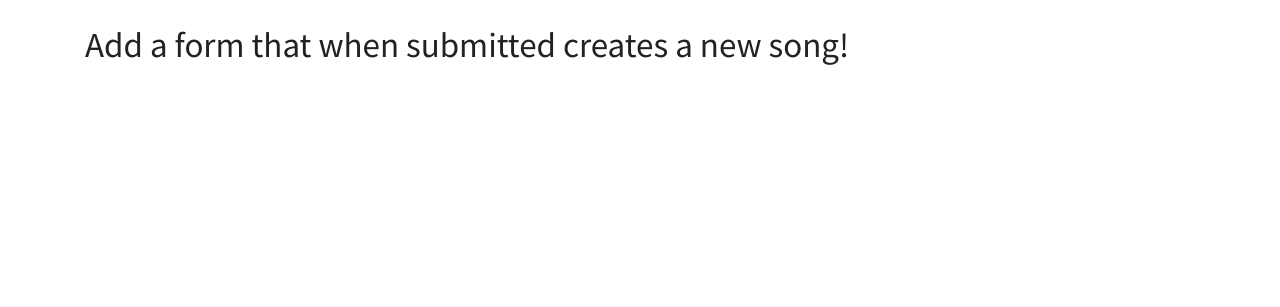
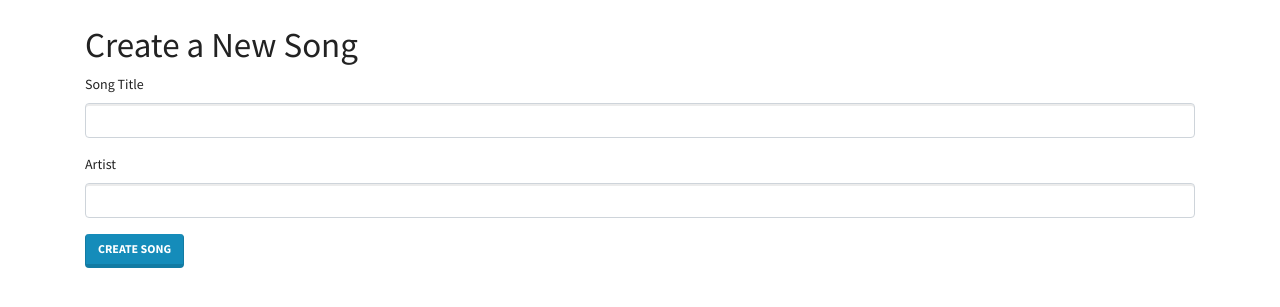
Before and after one commit to sdunlap1/databases, a Flask app: template playlist-app/templates/new_song.html in a window 1280 px wide. Shown: the part 57-364 px from the top of the page. Run offline with Flask 3, Linux system fonts and the light colour scheme; the template is opened without the code that fills it: values that come from a table or form of the project are taken from there, others are empty; parts of the project's set-up code (start-up, migrations or seed data) failed here and were passed over; some libraries are stand-ins or nearby versions.

Commit message:
Finished coding

```diff
--- a/playlist-app/app.py
+++ b/playlist-app/app.py
@@ -1,4 +1,5 @@
-from flask import Flask, redirect, render_template
+# app.py
+from flask import Flask, redirect, render_template, request
 from flask_debugtoolbar import DebugToolbarExtension
 
 from models import db, connect_db, Playlist, Song, PlaylistSong
@@ -17,100 +18,99 @@ app.config['SECRET_KEY'] = "I'LL NEVER TELL!!"
 # Having the Debug Toolbar show redirects explicitly is often useful;
 # however, if you want to turn it off, you can uncomment this line:
 #
-# app.config['DEBUG_TB_INTERCEPT_REDIRECTS'] = False
+app.config['DEBUG_TB_INTERCEPT_REDIRECTS'] = False
 
 debug = DebugToolbarExtension(app)
-
 
 @app.route("/")
 def root():
     """Homepage: redirect to /playlists."""
-
     return redirect("/playlists")
-
 
 ##############################################################################
 # Playlist routes
 
-
 @app.route("/playlists")
 def show_all_playlists():
     """Return a list of playlists."""
-
     playlists = Playlist.query.all()
     return render_template("playlists.html", playlists=playlists)
-
 
 @app.route("/playlists/<int:playlist_id>")
 def show_playlist(playlist_id):
     """Show detail on specific playlist."""
-
-    # ADD THE NECESSARY CODE HERE FOR THIS ROUTE TO WORK
-
+    playlist = Playlist.query.get_or_404(playlist_id)
+    return render_template("playlist.html", playlist=playlist)
 
 @app.route("/playlists/add", methods=["GET", "POST"])
 def add_playlist():
     """Handle add-playlist form:
-
     - if form not filled out or invalid: show form
     - if valid: add playlist to SQLA and redirect to list-of-playlists
     """
-
-    # ADD THE NECESSARY CODE HERE FOR THIS ROUTE TO WORK
-
+    form = PlaylistForm()
+    if form.validate_on_submit():
+        name = form.name.data
+        description = form.description.data
+        new_playlist = Playlist(name=name, description=description)
+        db.session.add(new_playlist)
+        db.session.commit()
+        return redirect("/playlists")
+    return render_template("new_playlist.html", form=form)
 
 ##############################################################################
 # Song routes
 
-
 @app.route("/songs")
 def show_all_songs():
     """Show list of songs."""
-
     songs = Song.query.all()
     return render_template("songs.html", songs=songs)
 
-
 @app.route("/songs/<int:song_id>")
 def show_song(song_id):
-    """return a specific song"""
-
-    # ADD THE NECESSARY CODE HERE FOR THIS ROUTE TO WORK
-
+    """Return a specific song."""
+    song = Song.query.get_or_404(song_id)
+    return render_template("song.html", song=song)
 
 @app.route("/songs/add", methods=["GET", "POST"])
 def add_song():
     """Handle add-song form:
-
     - if form not filled out or invalid: show form
-    - if valid: add playlist to SQLA and redirect to list-of-songs
+    - if valid: add song to SQLA and redirect to list-of-songs
     """
-
-    # ADD THE NECESSARY CODE HERE FOR THIS ROUTE TO WORK
-
+    form = SongForm()
+    if form.validate_on_submit():
+        title = form.title.data
+        artist = form.artist.data
+        new_song = Song(title=title, artist=artist)
+        db.session.add(new_song)
+        db.session.commit()
+        return redirect("/songs")
+    return render_template("new_song.html", form=form)
 
 @app.route("/playlists/<int:playlist_id>/add-song", methods=["GET", "POST"])
 def add_song_to_playlist(playlist_id):
-    """Add a playlist and redirect to list."""
-
-    # BONUS - ADD THE NECESSARY CODE HERE FOR THIS ROUTE TO WORK
-
-    # THE SOLUTION TO THIS IS IN A HINT IN THE ASSESSMENT INSTRUCTIONS
-
+    """Add a song to a playlist and redirect to list."""
     playlist = Playlist.query.get_or_404(playlist_id)
     form = NewSongForPlaylistForm()
 
     # Restrict form to songs not already on this playlist
-
-    curr_on_playlist = ...
-    form.song.choices = ...
+    curr_on_playlist = [s.id for s in playlist.songs]
+    form.song.choices = (db.session.query(Song.id, Song.title)
+                        .filter(Song.id.notin_(curr_on_playlist))
+                        .all())
 
     if form.validate_on_submit():
-
-          # ADD THE NECESSARY CODE HERE FOR THIS ROUTE TO WORK
-
-          return redirect(f"/playlists/{playlist_id}")
+        playlist_song = PlaylistSong(song_id=form.song.data,
+                                     playlist_id=playlist_id)
+        db.session.add(playlist_song)
+        db.session.commit()
+        return redirect(f"/playlists/{playlist_id}")
 
     return render_template("add_song_to_playlist.html",
-                             playlist=playlist,
-                             form=form)
+                           playlist=playlist,
+                           form=form)
+
+if __name__ == '__main__':
+    app.run(host='10.0.4.23', port=5000, debug=True)
--- a/playlist-app/forms.py
+++ b/playlist-app/forms.py
@@ -1,23 +1,20 @@
+# forms.py
 """Forms for playlist app."""
 
-from wtforms import SelectField
 from flask_wtf import FlaskForm
-
+from wtforms import StringField, TextAreaField, SelectField
+from wtforms.validators import InputRequired
 
 class PlaylistForm(FlaskForm):
     """Form for adding playlists."""
-
-    # Add the necessary code to use this form
-
+    name = StringField('Playlist Name', validators=[InputRequired()])
+    description = TextAreaField('Description')
 
 class SongForm(FlaskForm):
     """Form for adding songs."""
+    title = StringField('Song Title', validators=[InputRequired()])
+    artist = StringField('Artist', validators=[InputRequired()])
 
-    # Add the necessary code to use this form
-
-
-# DO NOT MODIFY THIS FORM - EVERYTHING YOU NEED IS HERE
 class NewSongForPlaylistForm(FlaskForm):
     """Form for adding a song to playlist."""
-
     song = SelectField('Song To Add', coerce=int)
--- a/playlist-app/templates/new_song.html
+++ b/playlist-app/templates/new_song.html
@@ -2,6 +2,19 @@
 
 {% block content %}
 
-<h1>Add a form that when submitted creates a new song!</h1>
+<h1>Create a New Song</h1>
+
+<form method="POST">
+    {{ form.hidden_tag() }}
+    <div class="form-group">
+        {{ form.title.label(class="form-control-label") }}
+        {{ form.title(class="form-control") }}
+    </div>
+    <div class="form-group">
+        {{ form.artist.label(class="form-control-label") }}
+        {{ form.artist(class="form-control") }}
+    </div>
+    <button class="btn btn-primary">Create Song</button>
+</form>
 
 {% endblock %}
```
Also changed, not shown: playlist-app/models.py (+14 -10 lines), playlist-app/templates/add_song_to_playlist.html (+8 -1 lines), playlist-app/templates/new_playlist.html (+14 -1 lines).
